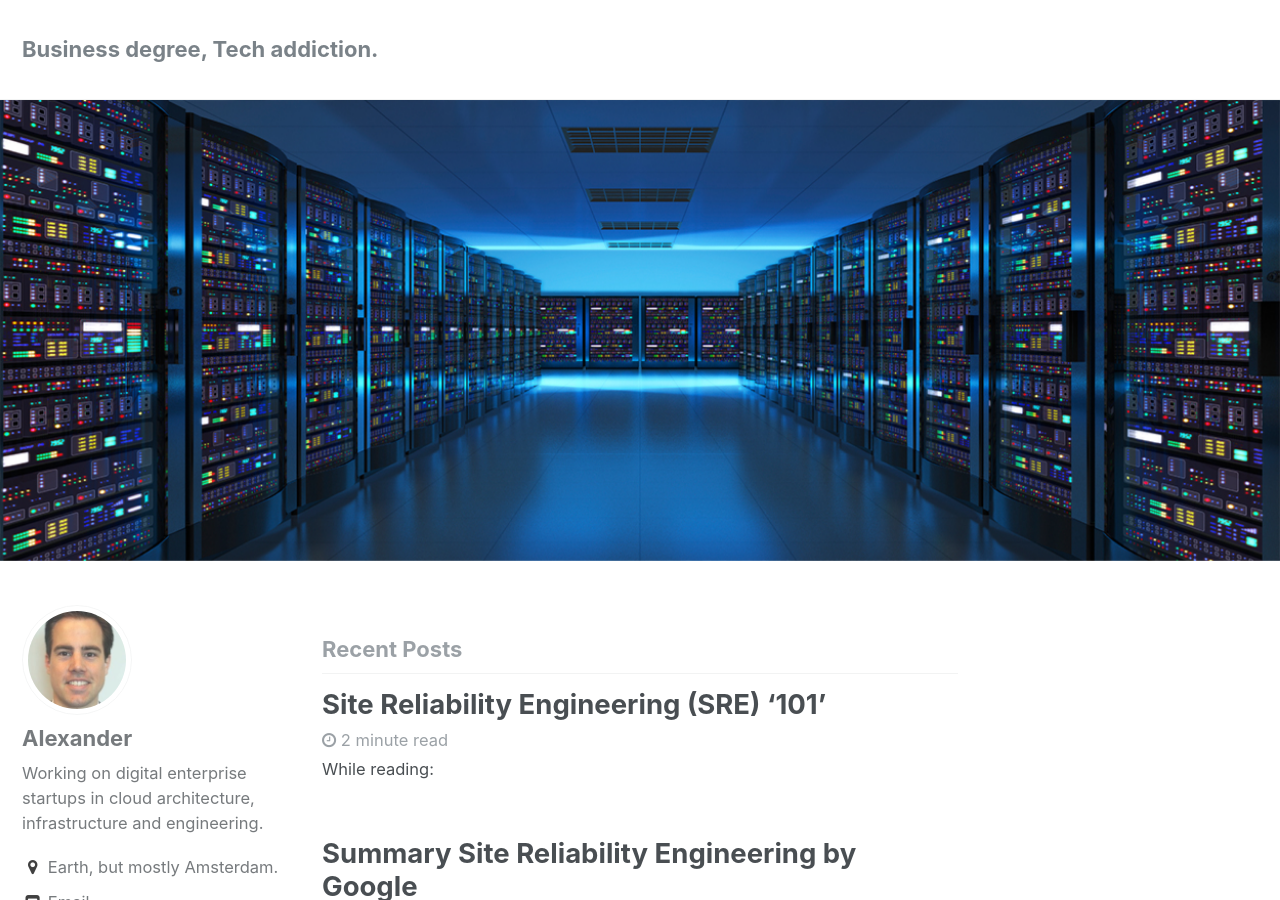
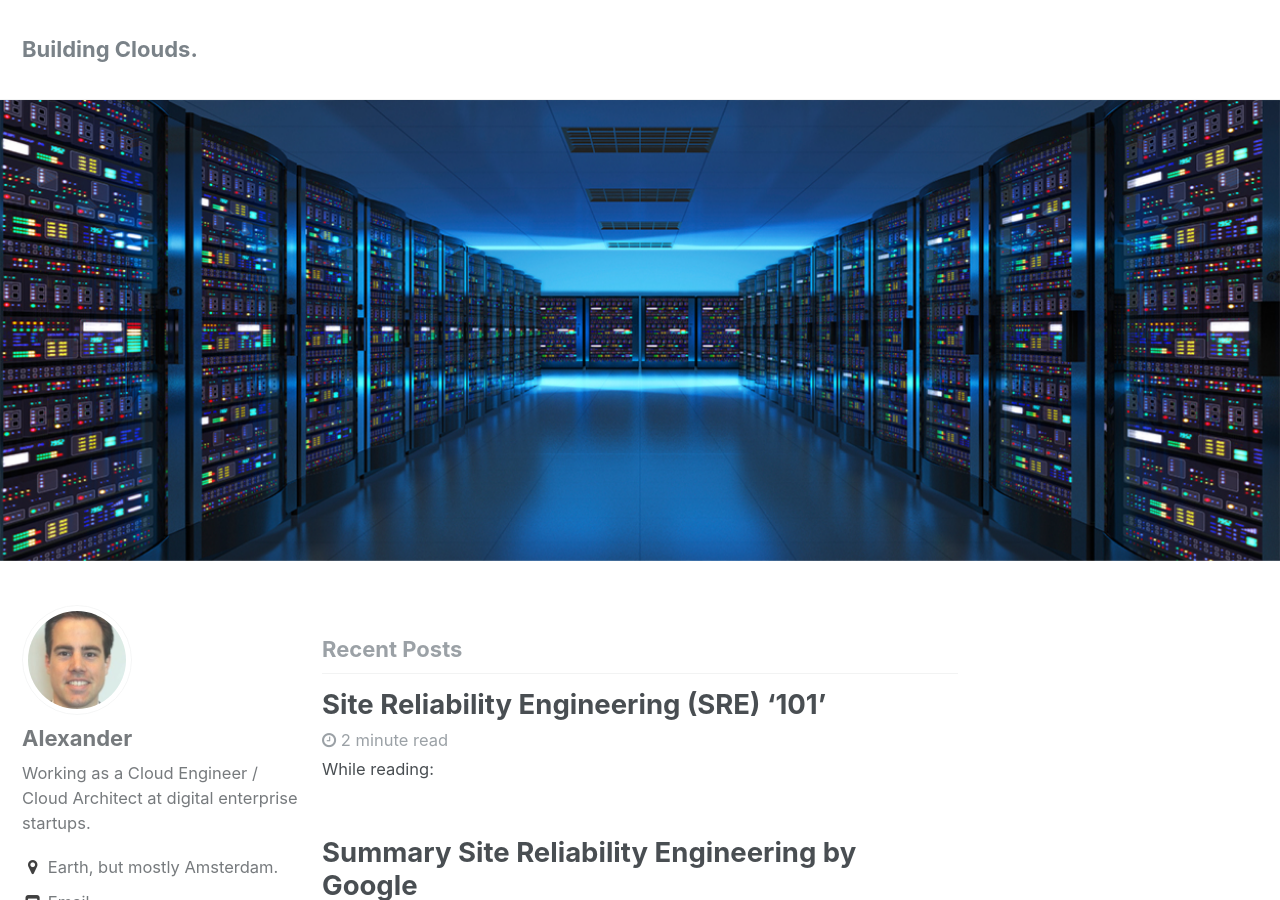
Before and after one commit to aldegoeij/aldegoeij.github.io, a Jekyll site: the page built from index.html, in a window 1280 px wide and 900 px high. Built offline with Jekyll 4.4.1, drawn with Linux system fonts in a browser that asks for light colours; the list of posts is cut into pages by our own code.

Commit message:
titles change

```diff
--- a/_config.yml
+++ b/_config.yml
@@ -1,6 +1,6 @@
 # Site Settings
 locale                   : "en"
-title                    : "Business degree, Tech addiction."
+title                    : "Building Clouds."
 title_separator          : "-"
 name                     : "ALDG / QRMR / Alexander L. de Goeij"
 description              : "Blog about digital enterprise startups and tech: architecture, cloud, engineering, development, python, linux, consulting, you name it."
@@ -72,7 +72,7 @@ analytics:
 author:
   name             : "Alexander"
   avatar           : "/assets/images/me.jpg" # path of avatar image, e.g. "/assets/images/bio-photo.jpg"
-  bio              : "Working on digital enterprise startups in cloud architecture, infrastructure and engineering."
+  bio              : "Working as a Cloud Engineer / Cloud Architect at digital enterprise startups."
   location         : "Earth, but mostly Amsterdam."
   email            : "alexander@aldg.nl"
   uri              :
@@ -83,7 +83,7 @@ author:
   facebook         :
   foursquare       :
   github           : "aldegoeij"
-  gitlab           :
+  gitlab           : "aldegoeij"
   google_plus      :
   keybase          :
   instagram        :
```
